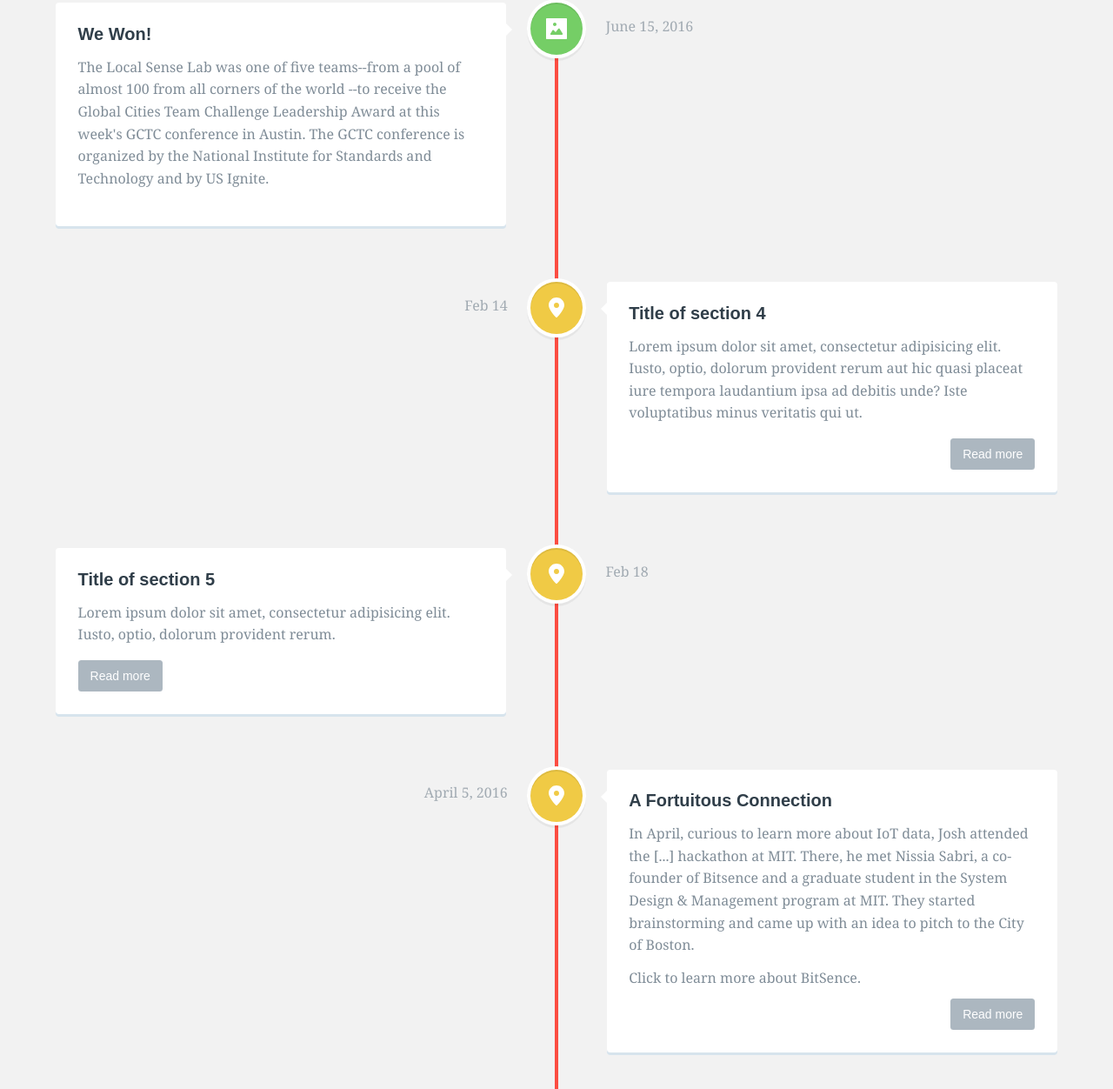
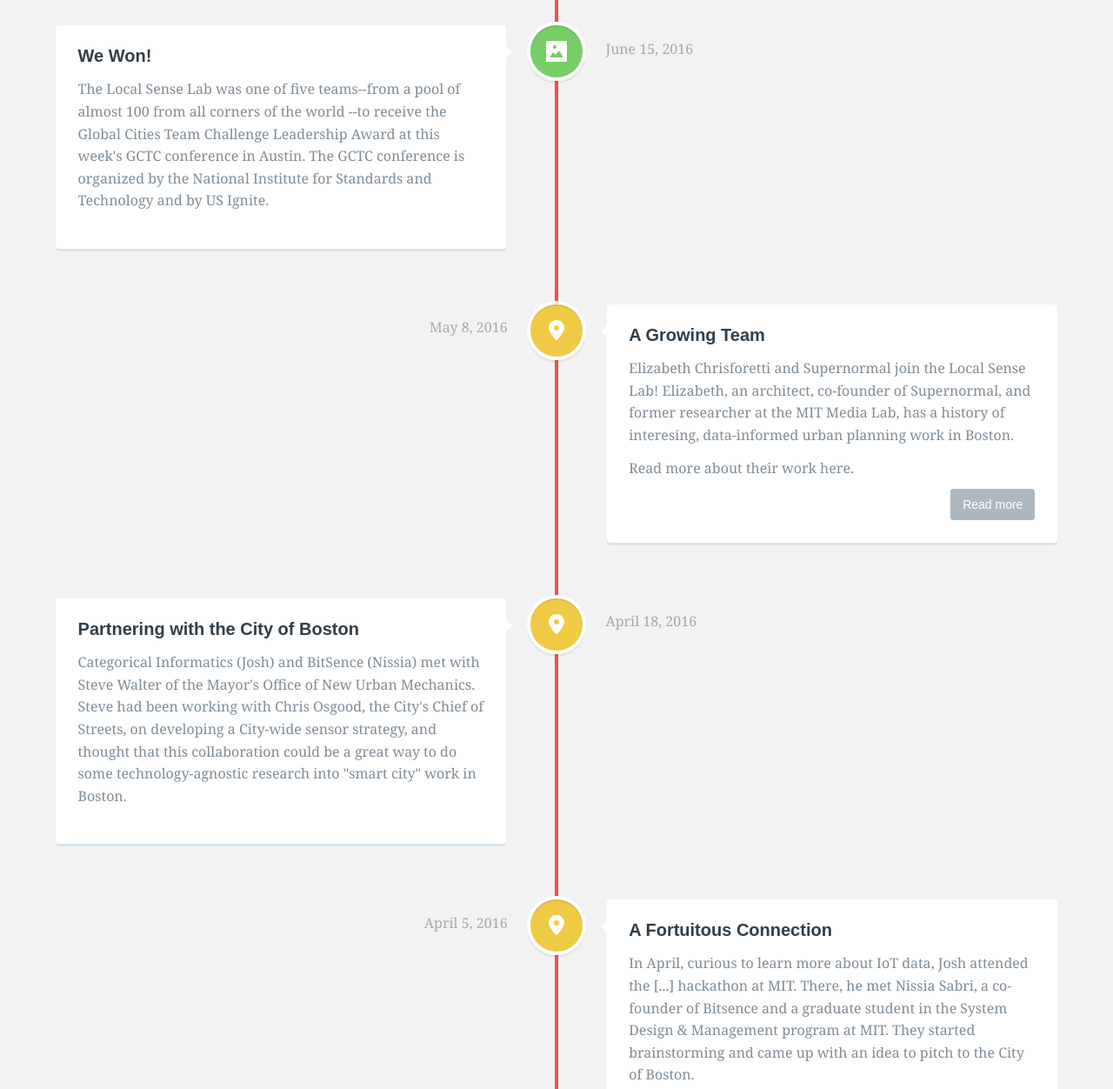
Before and after one commit to monum/lsl-timeline, a plain HTML site: page index.html in a window 1280 px wide. Shown: the part 1187-2439 px from the top of the page at 87% size. Drawn offline with nearby package versions, Linux system fonts and the light colour scheme; a web font is replaced by a local one.

Commit message:
Content updates

```diff
--- a/index.html
+++ b/index.html
@@ -26,7 +26,7 @@
 			</div> <!-- cd-timeline-img -->
 			<div class="cd-timeline-content">
 				<h2>Our first sensors are up!</h2>
-				<p>After many weeks of preparation and planning, we installed our first batch of sensors in the Downtown Crossing intersection. Stay tuned for our next post about our initial calibration of the sensors and data cleaning.<ul></ul>In the meantime, click to read more about the installation process!</p>
+				<p>After many weeks of preparation and planning, we installed our first batch of sensors in the Downtown Crossing intersection. Stay tuned for our next post about the initial calibration of the sensors and what we learn about data quality.<ul></ul>In the meantime, click to read more about the installation process!</p>
 				<a href="https://docs.google.com/document/d/1OtXoCEnAvDQAgzQjD11Tncz7w5b3jG1snKMiJDRrfiI/edit#bookmark=id.1jqukj9io92q" class="cd-read-more">Read more</a>
 				<span class="cd-date">August 4, 2016</span>
 			</div> <!-- cd-timeline-content -->
@@ -60,10 +60,10 @@
 				<img src="img/cd-icon-location.svg" alt="Location">
 			</div> <!-- cd-timeline-img -->
 			<div class="cd-timeline-content">
-				<h2>Title of section 4</h2>
-				<p>Lorem ipsum dolor sit amet, consectetur adipisicing elit. Iusto, optio, dolorum provident rerum aut hic quasi placeat iure tempora laudantium ipsa ad debitis unde? Iste voluptatibus minus veritatis qui ut.</p>
-				<a href="#0" class="cd-read-more">Read more</a>
-				<span class="cd-date">Feb 14</span>
+				<h2>A Growing Team</h2>
+				<p>Elizabeth Chrisforetti and Supernormal join the Local Sense Lab! Elizabeth, an architect, co-founder of Supernormal, and former researcher at the MIT Media Lab, has a history of interesing, data-informed urban planning work in Boston.<ul></ul>Read more about their work here.</p>
+				<a href="https://www.super-normal.io/" class="cd-read-more">Read more</a>
+				<span class="cd-date">May 8, 2016</span>
 			</div> <!-- cd-timeline-content -->
 		</div> <!-- cd-timeline-block -->
 
@@ -72,10 +72,9 @@
 				<img src="img/cd-icon-location.svg" alt="Location">
 			</div> <!-- cd-timeline-img -->
 			<div class="cd-timeline-content">
-				<h2>Title of section 5</h2>
-				<p>Lorem ipsum dolor sit amet, consectetur adipisicing elit. Iusto, optio, dolorum provident rerum.</p>
-				<a href="#0" class="cd-read-more">Read more</a>
-				<span class="cd-date">Feb 18</span>
+				<h2>Partnering with the City of Boston</h2>
+				<p>Categorical Informatics (Josh) and BitSence (Nissia) met with Steve Walter of the Mayor's Office of New Urban Mechanics. Steve had been working with Chris Osgood, the City's Chief of Streets, on developing a City-wide sensor strategy, and thought that this collaboration could be a great way to do some technology-agnostic research into "smart city" work in Boston.</p>
+				<span class="cd-date">April 18, 2016</span>
 			</div> <!-- cd-timeline-content -->
 		</div> <!-- cd-timeline-block -->
 
@@ -97,7 +96,7 @@
 			</div> <!-- cd-timeline-img -->
 			<div class="cd-timeline-content">
 				<h2>An Early Brainwave</h2>
-				<p>Josh Tan is a co-founder of Categorical Informatics, a startup out of the MIT Math Department developing open-source data integration software. On February [xx], he went to a conference at the National Institute for Standards and Technology, to learn more about "the internet of things" (IoT), and whether IoT data might be relevant to his new company's work. Turns out that it was.<ul></ul>Click to read more about Categorical Informatics.</p>
+				<p>Josh Tan is a co-founder of Categorical Informatics, a startup out of the MIT Math Department developing open-source data integration software. On February [xx], he attended a conference at the National Institute for Standards and Technology, to learn more about "the internet of things" (IoT), and whether IoT data might be relevant to his new company's work. Turns out that it was.<ul></ul>Click to read more about Categorical Informatics.</p>
 				<a href="http://www.catinf.com/" class="cd-read-more">Read more</a>
 				<span class="cd-date">February 18, 2016</span>
 			</div> <!-- cd-timeline-content -->
```
